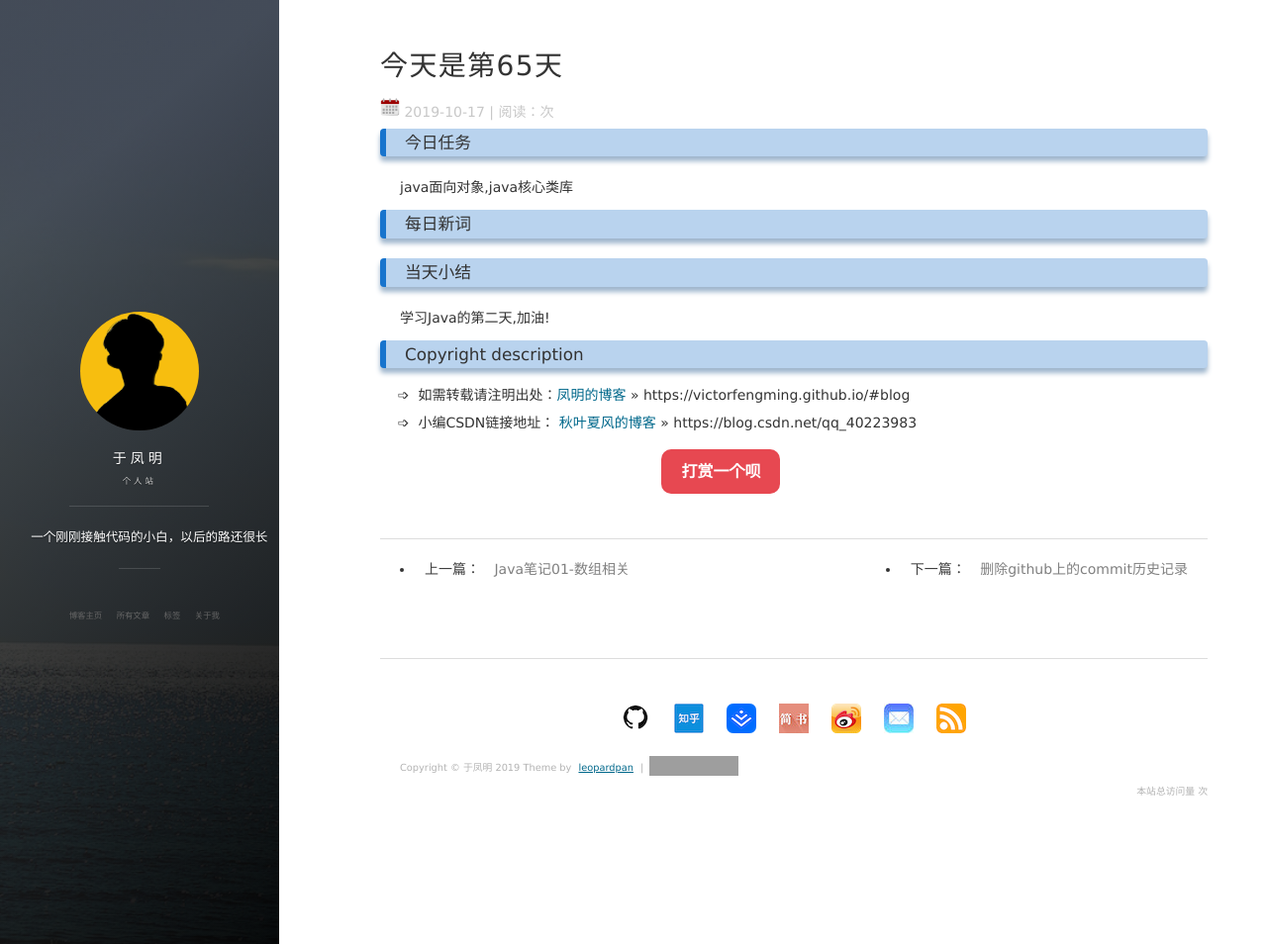
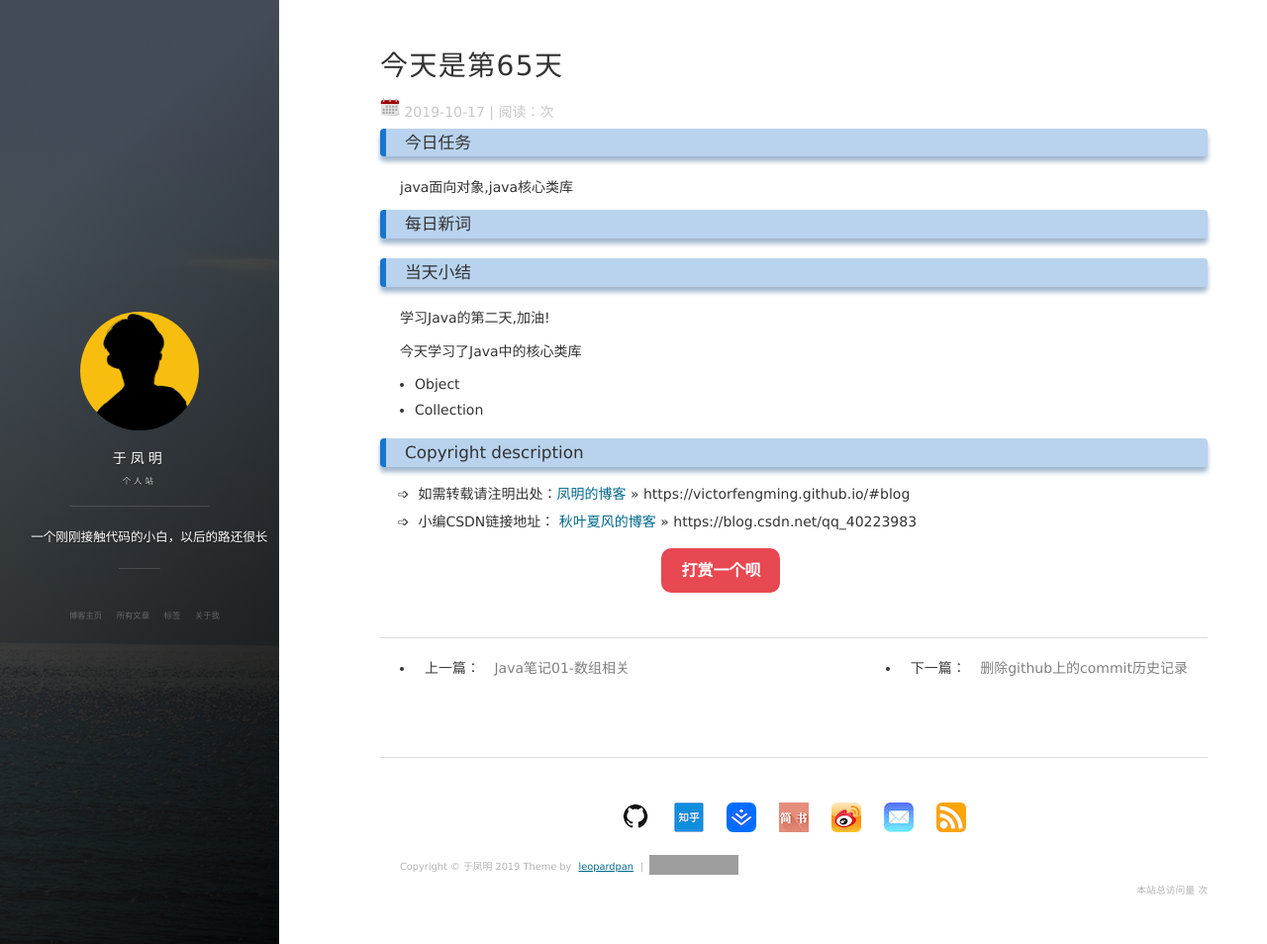
Before and after one commit to victorfengming/victorfengming.github.io.leopardpan, a Jekyll site: the page built from _posts/daily/2019-10-17-day65.md, in a window 1280 px wide and 954 px high. Shown: the whole window at 99% size. Built offline with Jekyll 4.4.1, drawn with Linux system fonts in a browser that asks for light colours; nearby versions of some CDN libraries; comment, search, counter and statistics services are not loaded; grey boxes are pictures that could not be loaded.

Commit message:
65日报

```diff
--- a/_posts/daily/2019-10-17-day65.md
+++ b/_posts/daily/2019-10-17-day65.md
@@ -11,3 +11,8 @@ java面向对象,java核心类库
 
 ### 当天小结
 学习Java的第二天,加油!
+
+今天学习了Java中的核心类库
+
+- Object
+- Collection
```
